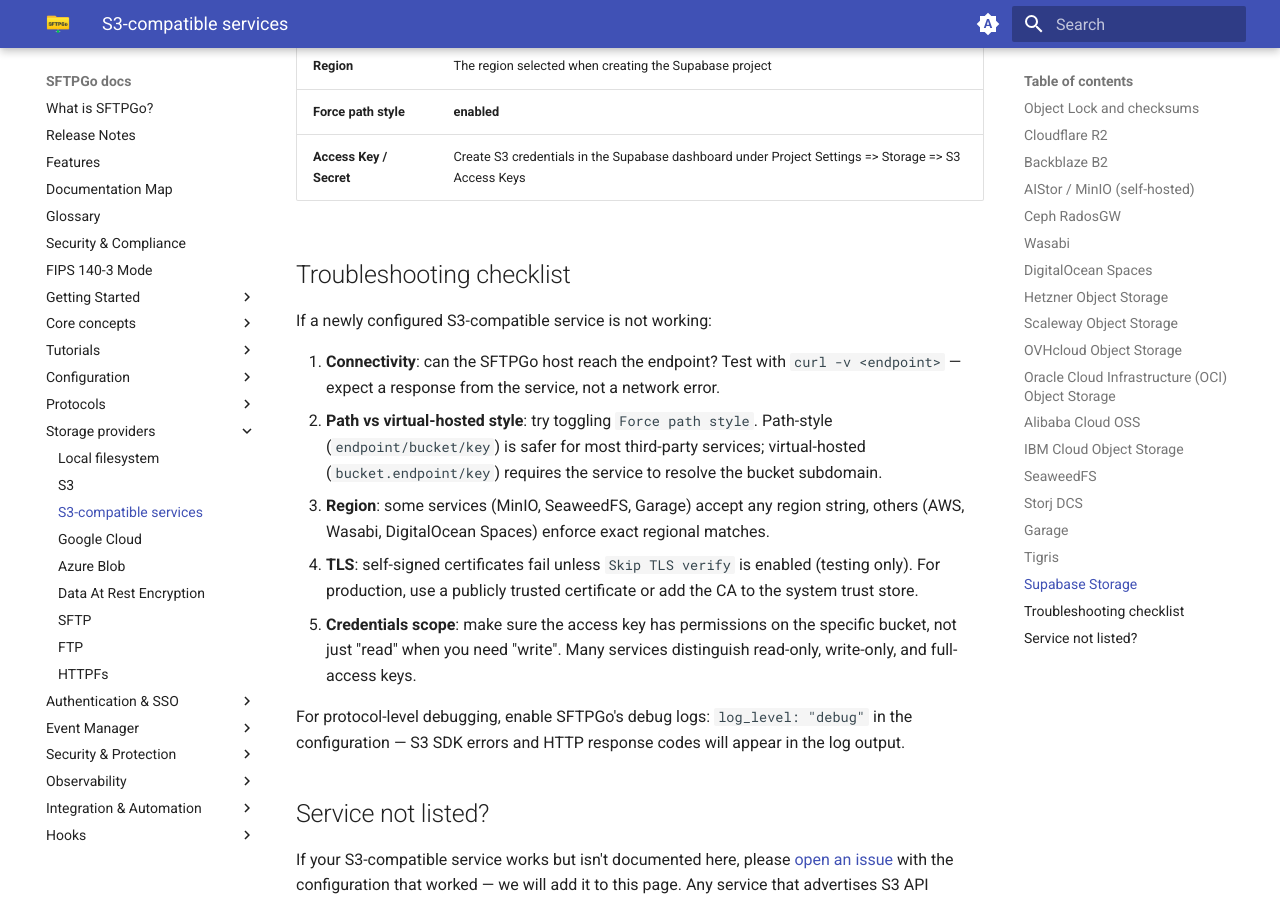
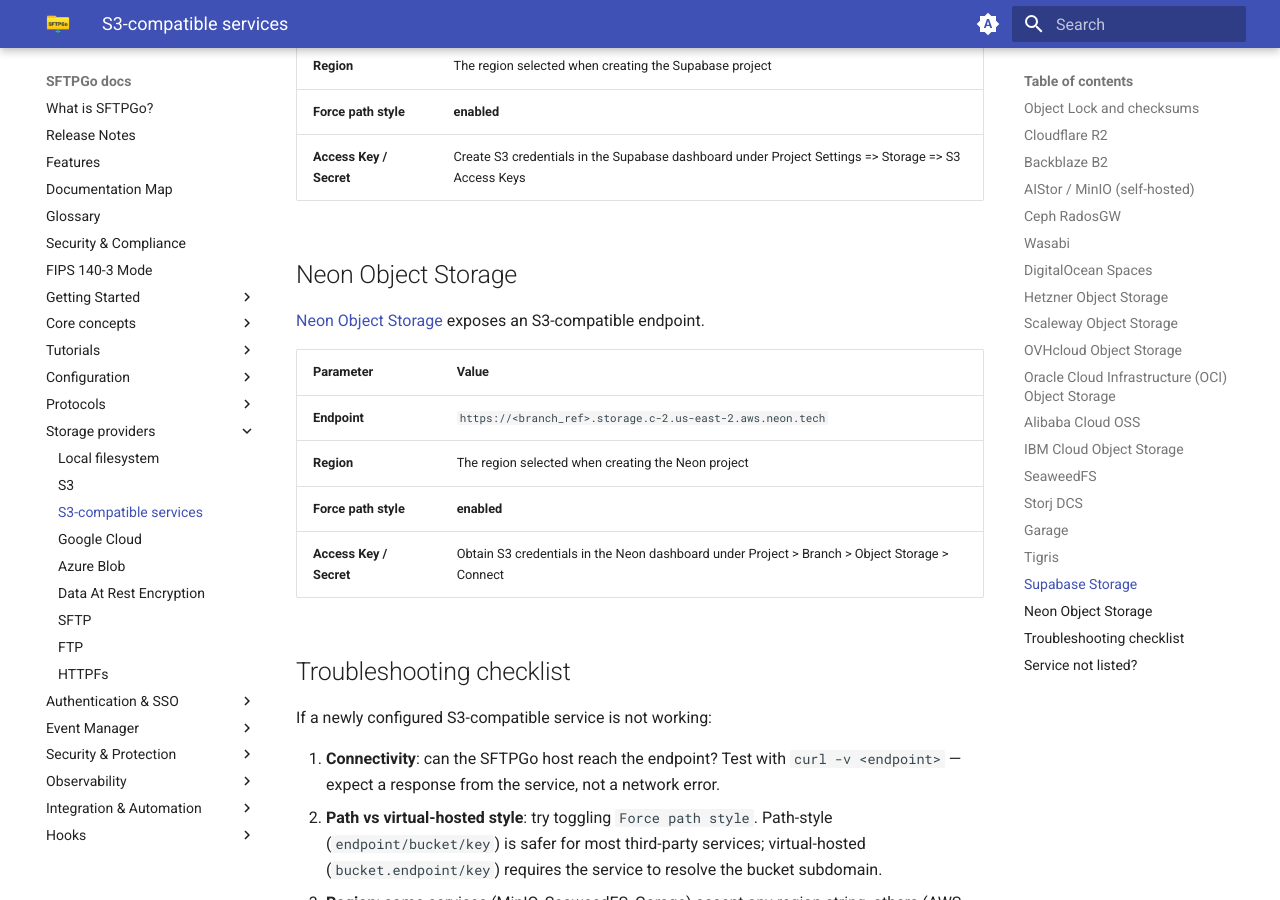
Before and after one commit to sftpgo/docs, an MkDocs documentation site: the page built from docs/s3-compatible-services.md, in a window 1280 px wide and 900 px high, scrolled down 8632 px. Built offline with MkDocs 1.6.1 and Material for MkDocs 9.7.7, drawn with Linux system fonts in a browser that asks for light colours; emoji names are drawn with the system emoji font; the version menu is left out.

Commit message:
s3-compatible-services: add Neon Object Storage
Adds a Neon Object Storage section to the S3-compatible
services page.

```diff
--- a/docs/s3-compatible-services.md
+++ b/docs/s3-compatible-services.md
@@ -240,6 +240,17 @@ The full list of regional endpoints is in the [IBM COS endpoint documentation](h
 | **Force path style** | **enabled** |
 | **Access Key / Secret** | Create S3 credentials in the Supabase dashboard under Project Settings => Storage => S3 Access Keys |
 
+## Neon Object Storage
+
+[Neon Object Storage](https://neon.com/docs/storage/overview){:target="_blank"} exposes an S3-compatible endpoint.
+
+| Parameter | Value |
+|---|---|
+| **Endpoint** | `https://<branch_ref>.storage.c-2.us-east-2.aws.neon.tech` |
+| **Region** | The region selected when creating the Neon project |
+| **Force path style** | **enabled** |
+| **Access Key / Secret** | Obtain S3 credentials in the Neon dashboard under Project > Branch > Object Storage > Connect |
+
 ## Troubleshooting checklist
 
 If a newly configured S3-compatible service is not working:
```
